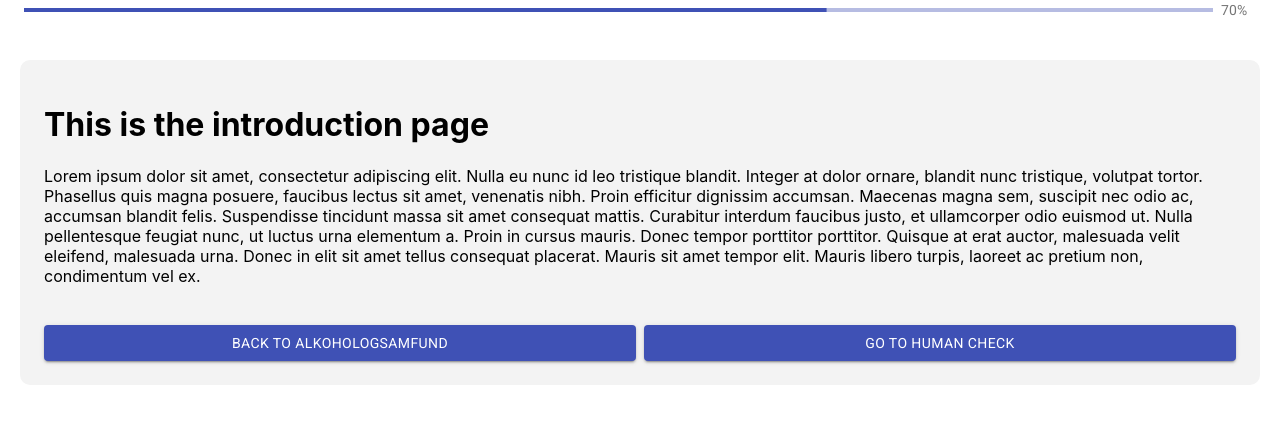
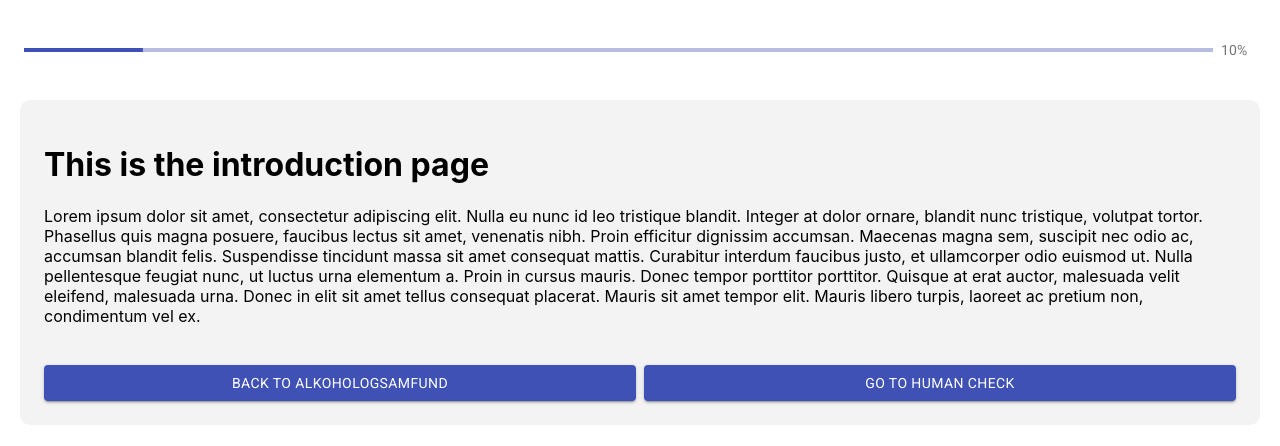
Before and after one commit to rubenbaskaran/ReactSurveyWebsite, a React (Create React App) app: page / in a window 1280 px wide. Shown: the top 446 px of the page. Built offline with nearby package versions, Linux system fonts and the light colour scheme.

Commit message:
implemented progress bar

```diff
--- a/src/components/competitionParticipation/index.js
+++ b/src/components/competitionParticipation/index.js
@@ -2,6 +2,7 @@ import React from "react";
 import { Link } from "react-router-dom";
 import { Container, Button, Grid } from "@material-ui/core";
 import useStyles from "../styles";
+import LinearWithValueLabel from "../progressBar";
 
 function CompetitionParticipation() {
   const [spacing] = React.useState(1);
@@ -10,6 +11,7 @@ function CompetitionParticipation() {
   return (
     <div>
       <Container fixed>
+        <LinearWithValueLabel value="85" />
         <Grid container spacing={spacing} className={classes.grid}>
           <Grid item xs={12}>
             <h1>This is the competition participation page</h1>
--- a/src/components/firstSurvey/index.js
+++ b/src/components/firstSurvey/index.js
@@ -3,6 +3,7 @@ import { Container, Button, Grid } from "@material-ui/core";
 import RatingScale from "../ratingScale";
 import useStyles from "../styles";
 import { Link } from "react-router-dom";
+import LinearWithValueLabel from "../progressBar";
 
 function FirstSurvey() {
   const [spacing] = React.useState(1);
@@ -11,6 +12,7 @@ function FirstSurvey() {
   return (
     <div>
       <Container fixed>
+        <LinearWithValueLabel value="40" />
         <Grid container spacing={spacing} className={classes.grid}>
           <Grid item xs={12}>
             <h1>This is the first survey</h1>
--- a/src/components/humanCheck/index.js
+++ b/src/components/humanCheck/index.js
@@ -2,6 +2,7 @@ import React from "react";
 import { Container, Button, Grid } from "@material-ui/core";
 import { Link } from "react-router-dom";
 import useStyles from "../styles";
+import LinearWithValueLabel from "../progressBar";
 
 function HumanCheck() {
   const [spacing] = React.useState(1);
@@ -10,6 +11,7 @@ function HumanCheck() {
   return (
     <div>
       <Container fixed>
+        <LinearWithValueLabel value="25" />
         <Grid container spacing={spacing} className={classes.grid}>
           <Grid item xs={12}>
             <h1>This is the human check</h1>
--- a/src/components/introduction/index.js
+++ b/src/components/introduction/index.js
@@ -11,7 +11,7 @@ function Introduction() {
   return (
     <div>
       <Container fixed>
-        <LinearWithValueLabel />
+        <LinearWithValueLabel value="10" />
         <Grid container spacing={spacing} className={classes.grid}>
           <Grid item xs={12}>
             <h1>This is the introduction page</h1>
--- a/src/components/progressBar/index.js
+++ b/src/components/progressBar/index.js
@@ -4,9 +4,17 @@ import { makeStyles } from "@material-ui/core/styles";
 import LinearProgress from "@material-ui/core/LinearProgress";
 import Typography from "@material-ui/core/Typography";
 import Box from "@material-ui/core/Box";
+import useStyles from "../styles";
 
-function LinearProgressWithLabel(props) {
+export default function LinearProgressWithLabel(props) {
+  const classes = useStyles();
+
+  LinearProgressWithLabel.propTypes = {
+    value: PropTypes.number.isRequired,
+  };
+
   return (
+    <div className={classes.progressBar}>
       <Box display="flex" alignItems="center">
         <Box width="100%" mr={1}>
           <LinearProgress variant="determinate" {...props} />
@@ -17,41 +25,6 @@ function LinearProgressWithLabel(props) {
           )}%`}</Typography>
         </Box>
       </Box>
-  );
-}
-
-LinearProgressWithLabel.propTypes = {
-  /**
-   * The value of the progress indicator for the determinate and buffer variants.
-   * Value between 0 and 100.
-   */
-  value: PropTypes.number.isRequired,
-};
-
-const useStyles = makeStyles({
-  root: {
-    width: "100%",
-  },
-});
-
-export default function LinearWithValueLabel() {
-  const classes = useStyles();
-  const [progress, setProgress] = React.useState(10);
-
-  React.useEffect(() => {
-    const timer = setInterval(() => {
-      setProgress((prevProgress) =>
-        prevProgress >= 100 ? 10 : prevProgress + 10
-      );
-    }, 800);
-    return () => {
-      clearInterval(timer);
-    };
-  }, []);
-
-  return (
-    <div className={classes.root}>
-      <LinearProgressWithLabel value={progress} />
     </div>
   );
 }
--- a/src/components/randomVideo/index.js
+++ b/src/components/randomVideo/index.js
@@ -2,6 +2,7 @@ import React from "react";
 import { Link } from "react-router-dom";
 import { Container, Button, Grid } from "@material-ui/core";
 import useStyles from "../styles";
+import LinearWithValueLabel from "../progressBar";
 
 function RandomVideo() {
   const [spacing] = React.useState(1);
@@ -10,6 +11,7 @@ function RandomVideo() {
   return (
     <div>
       <Container fixed>
+        <LinearWithValueLabel value="55" />
         <Grid container spacing={spacing} className={classes.grid}>
           <Grid item xs={12}>
             <h1>This is the random video</h1>
--- a/src/components/secondSurvey/index.js
+++ b/src/components/secondSurvey/index.js
@@ -3,6 +3,7 @@ import { Link } from "react-router-dom";
 import { Container, Button, Grid } from "@material-ui/core";
 import RatingScale from "../ratingScale";
 import useStyles from "../styles";
+import LinearWithValueLabel from "../progressBar";
 
 function SecondSurvey() {
   const [spacing] = React.useState(1);
@@ -11,6 +12,7 @@ function SecondSurvey() {
   return (
     <div>
       <Container fixed>
+        <LinearWithValueLabel value="70" />
         <Grid container spacing={spacing} className={classes.grid}>
           <Grid item xs={12}>
             <h1>This is the second survey</h1>
--- a/src/components/styles.js
+++ b/src/components/styles.js
@@ -12,6 +12,10 @@ const useStyles = makeStyles({
     "margin-top": "15px",
     width: "100%",
   },
+  progressBar: {
+    width: "100%",
+    "margin-top": "40px",
+  },
 });
 
 export default useStyles;
--- a/src/components/thankYou/index.js
+++ b/src/components/thankYou/index.js
@@ -2,6 +2,7 @@ import React from "react";
 import { Link } from "react-router-dom";
 import { Container, Button, Grid } from "@material-ui/core";
 import useStyles from "../styles";
+import LinearWithValueLabel from "../progressBar";
 
 function ThankYou() {
   const [spacing] = React.useState(1);
@@ -10,6 +11,7 @@ function ThankYou() {
   return (
     <div>
       <Container fixed>
+        <LinearWithValueLabel value="100" />
         <Grid container spacing={spacing} className={classes.grid}>
           <Grid item xs={12}>
             <h1>Thank you for participating</h1>
```
Lines whose indentation alone changed are shown as unchanged.
